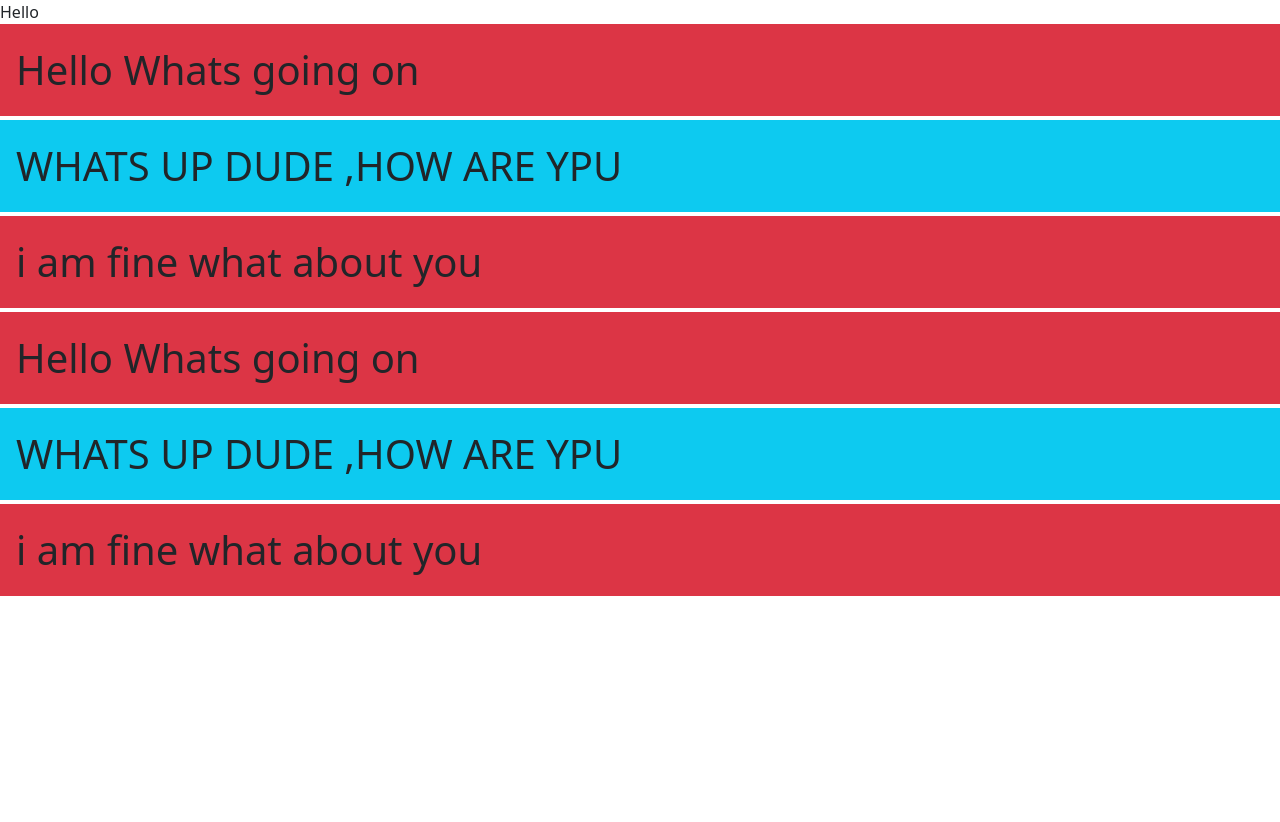
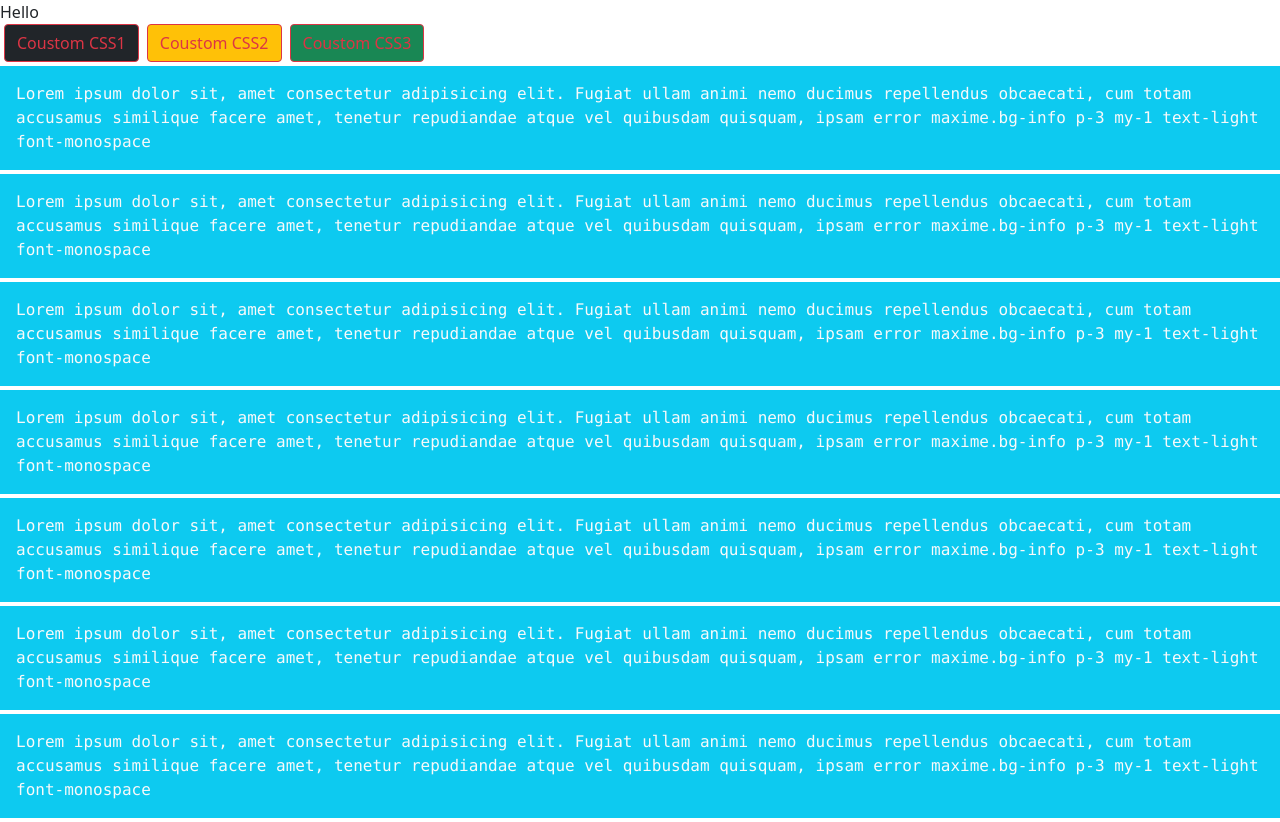
Before and after one commit to dhonevrushabh07/my-react-project-day19, a React (Create React App) app: page / in a window 1280 px wide. Before the commit the page ends 800 px from the top, so only its background shows below. Built offline with nearby package versions, Linux system fonts and the light colour scheme.

Commit message:
app.js modified with interpolation and css

```diff
--- a/src/App.js
+++ b/src/App.js
@@ -1,24 +1,61 @@
+import { useState } from "react";
+
 export default function App() {
   return (
     <div>
       <div>Hello</div>
       <MyComponent />
-      <MyComponent></MyComponent>
     </div>
   );
 }
 
 function MyComponent() {
-  let str1 = `Hello Whats going on`;
-  let str2 = `Whats up dude ,How are ypu`;
-  let str3 = `I am Fine what about you`;
-  let att1 = "bg-info p-3 fs-1 mb-1";
-  let att2 = "bg-danger p-3 fs-1 mb-1";
+  let list = [1, 1, 1, 1, 1, 1, 1];
+  const [defaultCss, setDefaultCss] = useState(
+    "bg-info p-3 my-1 text-light font-monospace"
+  );
+  let btnCSS1 = "btn btn-outline-danger bg-dark mx-1";
+  let btnCSS2 = "btn btn-outline-danger bg-warning mx-1";
+  let btnCSS3 = "btn btn-outline-danger bg-success mx-1";
+
+  let customeCSS1 = () =>
+    setDefaultCss("bg-dark p-3 my-1 text-light font-monospace");
+
+  let customeCSS2 = () =>
+    setDefaultCss(
+      "bg-warning text-dark p-3 my-1 text-light font-monospace border-red"
+    );
+
+  let customeCSS3 = () =>
+    setDefaultCss("bg-success p-3 my-1 text-light font-monospace");
   return (
     <div>
-      <div className="bg-danger p-3 fs-1 mb-1">{str1}</div>
-      <div className={att1}>{str2.toUpperCase()}</div>
-      <div className={att2}> {str3.toLocaleLowerCase()}</div>
+      <input
+        className={btnCSS1}
+        type="button"
+        value="Coustom CSS1"
+        onClick={customeCSS1}
+      />
+      <input
+        className={btnCSS2}
+        type="button"
+        value="Coustom CSS2"
+        onClick={customeCSS2}
+      />
+      <input
+        className={btnCSS3}
+        type="button"
+        value="Coustom CSS3"
+        onClick={customeCSS3}
+      />
+      {list.map(() => (
+        <div className={defaultCss}>
+          Lorem ipsum dolor sit, amet consectetur adipisicing elit. Fugiat ullam
+          animi nemo ducimus repellendus obcaecati, cum totam accusamus
+          similique facere amet, tenetur repudiandae atque vel quibusdam
+          quisquam, ipsam error maxime.{defaultCss}
+        </div>
+      ))}
     </div>
   );
 }
```
